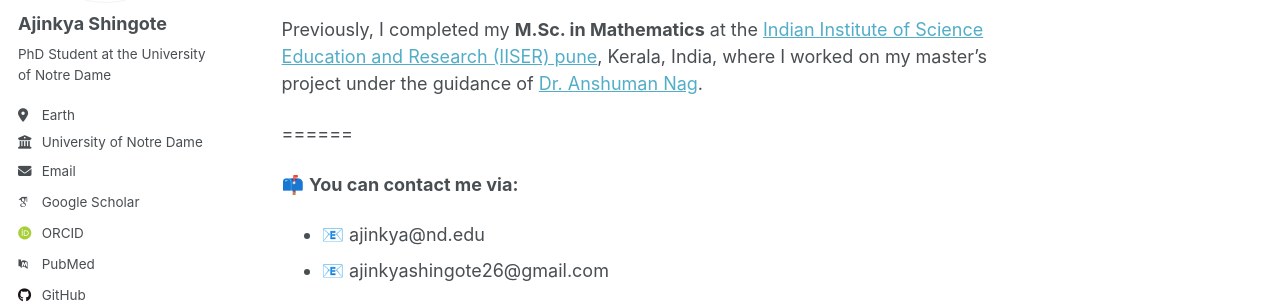
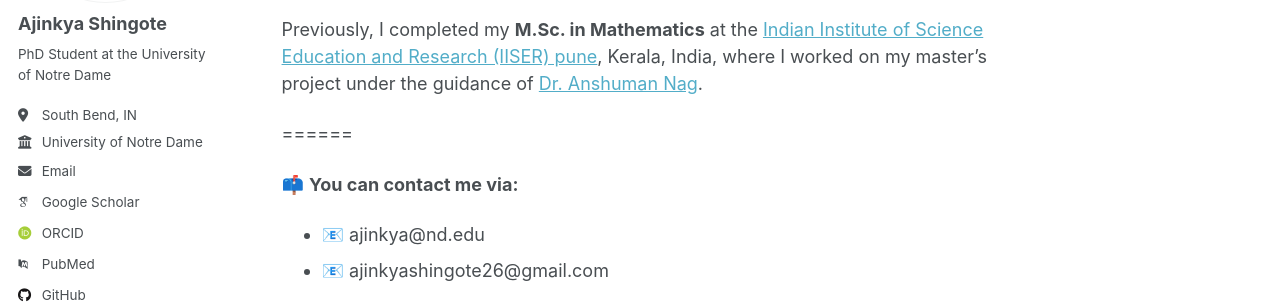
Before and after one commit to ajinkya-ss/ajinkya-ss, a Jekyll site: the page built from _pages/about.md, in a window 1280 px wide. Shown: the part 280-584 px from the top of the page. Built offline with Jekyll 4.4.1, drawn with Linux system fonts in a browser that asks for light colours; some web fonts are replaced; a script that is not in the unit is left out.

Commit message:
Update _config.yml

```diff
--- a/_config.yml
+++ b/_config.yml
@@ -26,7 +26,7 @@ author:
   name             : "Ajinkya Shingote"
   pronouns         : # example: "he/him"
   bio              : "PhD Student at the University of Notre Dame"
-  location         : "Earth"
+  location         : "South Bend, IN"
   employer         : "University of Notre Dame"
   uri              : # URL
   email            : "none@example.org"
@@ -46,7 +46,7 @@ author:
   bitbucket        : # Username - Update with your username on the site
   codepen          : # Username
   dribbble         : # Username
-  github           : "academicpages"
+  github           : "ajinkya-ss"
   kaggle           : # Username
   stackoverflow    : # User number or user number and name (i.e., use "1" or "1/jeff-atwood")
 
```
